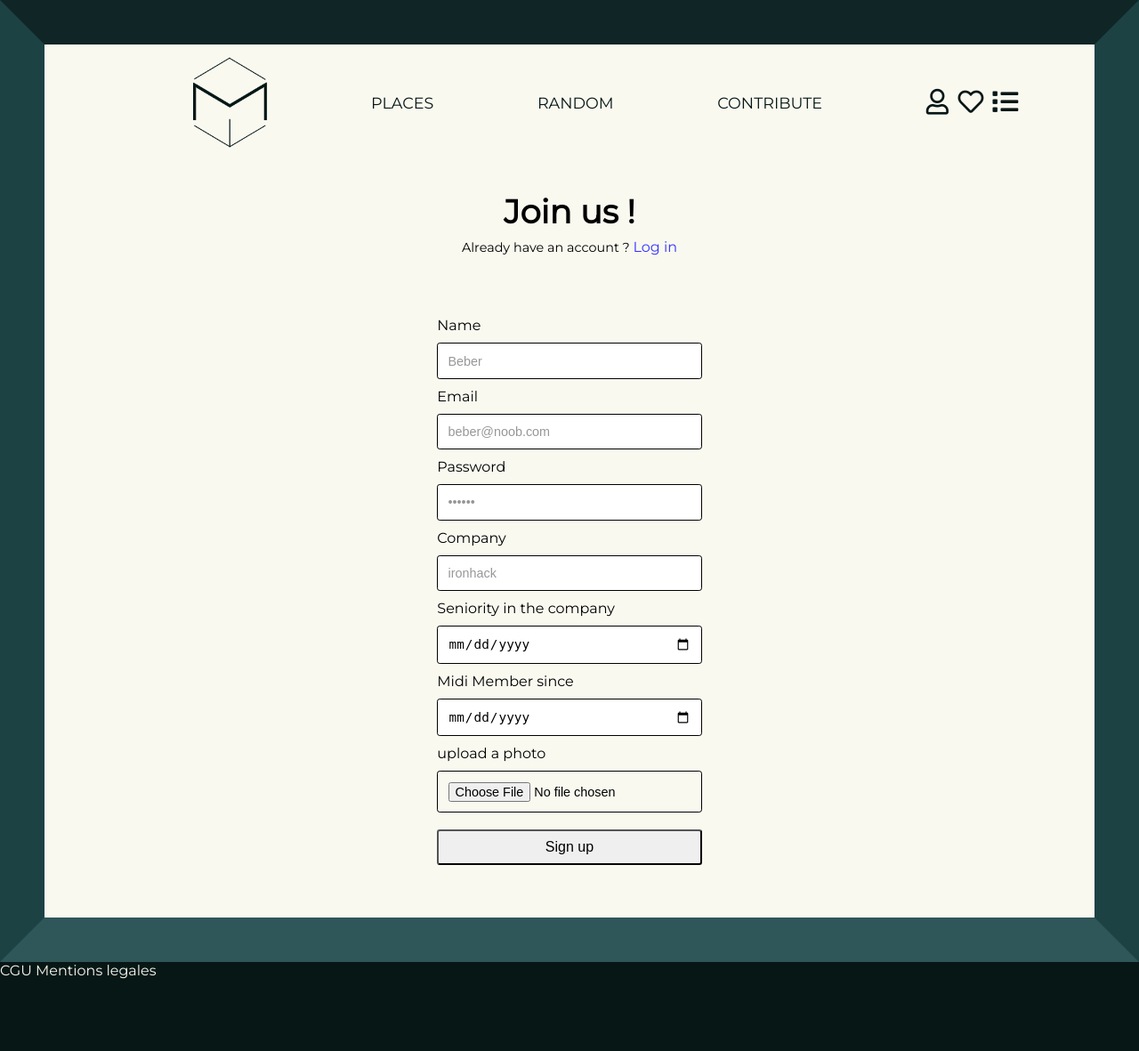
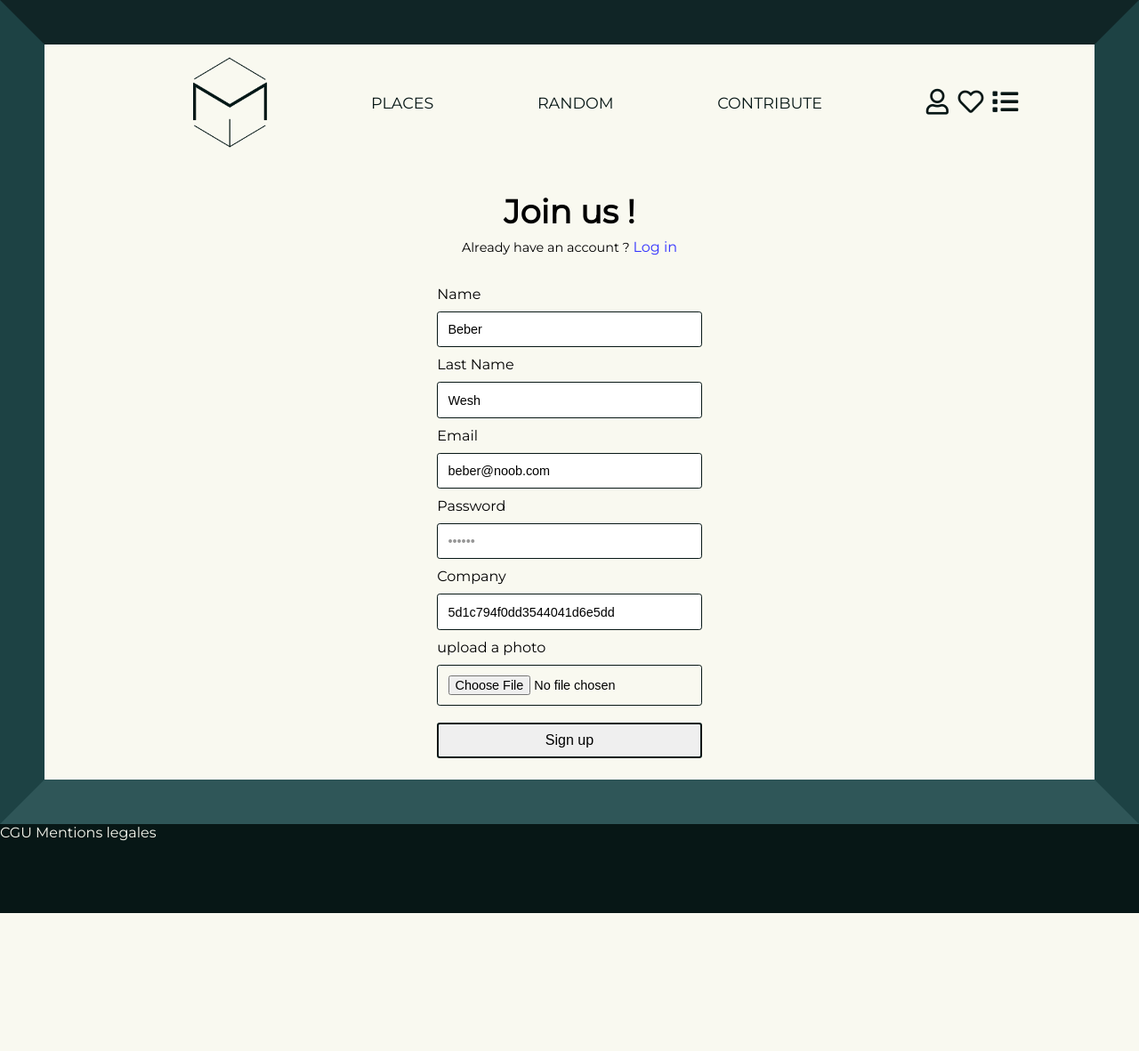
Before and after one commit to sheshiru/midi, a Node server app: page /signup in a window 1280 px wide. Shown: the whole page at 89% size. After the commit the page ends 1026 px from the top, so only its background shows below. Run offline with Node 20, Linux system fonts and the light colour scheme; some libraries are stand-ins or nearby versions.

Commit message:
sign up login wip

```diff
--- a/models/User.js
+++ b/models/User.js
@@ -4,7 +4,7 @@ const Schema = mongoose.Schema;
 
 const userSchema = new Schema({
   name: String,
-  lastName: String,
+  lastname: String,
   email: String,
   password: String,
   company: { type: Schema.Types.ObjectId, ref: "Company" },
--- a/package.json
+++ b/package.json
@@ -16,6 +16,7 @@
     "bcrypt": "^3.0.6",
     "cloudinary": "^1.14.0",
     "connect-mongo": "^3.0.0",
+    "cookie-parser": "^1.4.4",
     "cors": "^2.8.5",
     "dotenv": "^8.0.0",
     "express": "^4.17.1",
--- a/public/css/forms.css
+++ b/public/css/forms.css
@@ -17,7 +17,7 @@
 }
 .user-form-frame,
 .admin-form-frame {
-  background-color: #071716;
+  /* background-color: #071716; */
   width: 45vw;
   /* padding: 3%; */
   display: flex;
--- a/public/css/login-signup.css
+++ b/public/css/login-signup.css
@@ -13,7 +13,7 @@ LOG IN FORM
 .input {
   padding: 0.7rem;
   border: none;
-  border: 1px solid black;
+  border: 1px solid #071716;
   border-radius: 0.2rem;
   font-size: 0.9rem;
 }
@@ -53,7 +53,6 @@ LOG IN FORM
   /* background-color: #4e4e24; */
   border-radius: 0.2rem;
   height: 95%;
-  padding: 3%;
   width: 30vw;
   display: flex;
   justify-content: center;
@@ -93,8 +92,14 @@ LOG IN FORM
 
 .btn-login,
 .btn-signup {
+  text-align: center;
   padding: 3% 3%;
   border-radius: 0.2rem;
+  border: 2px solid #071716;
+}
+.btn-login:active,
+.btn-signup:active {
+  transform: translateY(3px);
 }
 
 .button-link-signup {
--- a/public/css/restaurants.css
+++ b/public/css/restaurants.css
@@ -20,7 +20,6 @@
   border-top-color: #102526;
   border-bottom-color: #2f5658;
 }
-
 .restaurants-page-container {
   display: flex;
   justify-content: space-evenly;
@@ -32,7 +31,6 @@
   height: 100%;
   /* border: 2px solid yellowgreen; */
 }
-
 #vertical_line {
   height: 40vh;
   width: 1px;
@@ -41,35 +39,31 @@
   top: 30px;
   border-left: 1px solid black;
 }
-
 .restaurants-container {
   width: 70%;
 }
-
 h1.restaurants-title {
-  color: #DF3E06;
+  color: #f37226;
   font-size: 1.5rem;
   margin-bottom: 3%;
 
   text-underline-position: under;
 }
-
 .restaurants-image {
   width: 250px;
   height: 170px;
+  cursor: pointer;
 }
 
 .restaurants-image:hover {
-  border: 3px solid #E64108;
+  border: 3px solid #f37226;
 }
-
 .restaurants-grid {
   display: flex;
   justify-content: safe;
   align-items: center;
   flex-wrap: wrap;
 }
-
 .one-restaurant-container {
   width: 30%;
 }
@@ -77,25 +71,17 @@ h1.restaurants-title {
 /* The popup (background) */
 .popup,
 .mlpopup {
-  display: none;
-  /* Hidden by default */
-  position: fixed;
-  /* Stay in place */
+  display: none; /* Hidden by default */
+  position: fixed; /* Stay in place */
   /* z-index: 1; Sit on top */
-  padding-top: 100px;
-  /* Location of the box */
+  padding-top: 100px; /* Location of the box */
   left: 0;
   top: 0;
-  width: 100%;
-  /* Full width */
-  height: 100%;
-  /* Full height */
-  overflow: auto;
-  /* Enable scroll if needed */
-  background-color: rgb(0, 0, 0);
-  /* Fallback color */
-  background-color: rgba(0, 0, 0, 0.4);
-  /* Black w/ opacity */
+  width: 100%; /* Full width */
+  height: 100%; /* Full height */
+  overflow: auto; /* Enable scroll if needed */
+  background-color: rgb(0, 0, 0); /* Fallback color */
+  background-color: rgba(0, 0, 0, 0.4); /* Black w/ opacity */
   z-index: 10;
 }
 
@@ -123,7 +109,6 @@ h1.restaurants-title {
   text-decoration: none;
   cursor: pointer;
 }
-
 .cgu,
 .ml {
   color: #f9f9f0;
--- a/routes/auth.js
+++ b/routes/auth.js
@@ -12,11 +12,14 @@ router.get("/login", (req, res) => {
   res.render("auth/login", { navlayout: true, bigWrapper });
 });
 router.post("/login", (req, res) => {
+  let bigWrapper = "wrapper-pages";
   const user = req.body;
 
   if (!user.email || !user.password) {
     return res.render("auth/login", {
-      errorMessage: "Please fill in all the fields."
+      errorMessage: "Please fill in all the fields.",
+      navlayout: true,
+      bigWrapper
     });
   }
 
@@ -31,9 +34,14 @@ router.post("/login", (req, res) => {
         });
 
       if (bcrypt.compareSync(user.password, dbRes.password)) {
+        console.log("ici");
+
         req.session.currentUser = dbRes;
+        console.log(dbRes);
+
         return res.redirect("/");
-      } else
+      } else console.log("pas bon");
+
       return res.render("auth/login", {
         msg: {
           text: "Bad email adress or password.",
@@ -86,15 +94,14 @@ router.post("/signup", (req, res, next) => {
         const salt = bcrypt.genSaltSync(10);
         const hashed = bcrypt.hashSync(newUser.password, salt);
         newUser.password = hashed;
-
         User.create(newUser)
           .then(dbRes => {
-            console.log("hey", dbRes);
+            console.log("hey", req.session);
             req.session.msg = {
               text: "You signed up successfully !",
               status: "success"
             };
-            res.redirect("/");
+            res.redirect("/restaurants");
           })
           .catch(err => console.log(err));
       })
--- a/views/auth/signup.hbs
+++ b/views/auth/signup.hbs
@@ -10,17 +10,19 @@
     <form method="post" action="/signup" id="signup_form">
       <div class="signup-form-content">
         <label for="name">Name</label>
-        <input type="text" name="name" class="input" placeholder="Beber" required>
+        <input type="text" name="name" class="input" placeholder="Beber" value="Beber" required>
+        <label for="lastname">Last Name</label>
+        <input type="text" name="lastname" class="input" placeholder="wesh" value="Wesh" required>
         <label for="email">Email</label>
-        <input type="email" name="email" class="input" placeholder="beber@noob.com" required>
+        <input type="email" name="email" class="input" placeholder="beber@noob.com" value="beber@noob.com" required>
         <label for="password">Password</label>
         <input type="password" name="password" class="input" placeholder="••••••" required>
         <label for="company">Company</label>
-        <input type="company" name="company" class="input" placeholder="ironhack">
-        <label for="seniority">Seniority in the company</label>
+        <input type="company" name="company" class="input" placeholder="ironhack" value="5d1c794f0dd3544041d6e5dd">
+        {{!-- <label for="seniority">Seniority in the company</label>
         <input type="date" name="seniority" class="input" placeholder="2002">
         <label for="member">Midi Member since</label>
-        <input type="date" name="memberSince" class="input" placeholder="2003">
+        <input type="date" name="memberSince" class="input" placeholder="2003"> --}}
         <label for="photo">upload a photo</label>
         <input type="file" class="input" name="photo">
         {{#if errorMessage}}
```
Also changed, not shown: 1 other file. Lines whose indentation alone changed are shown as unchanged.
